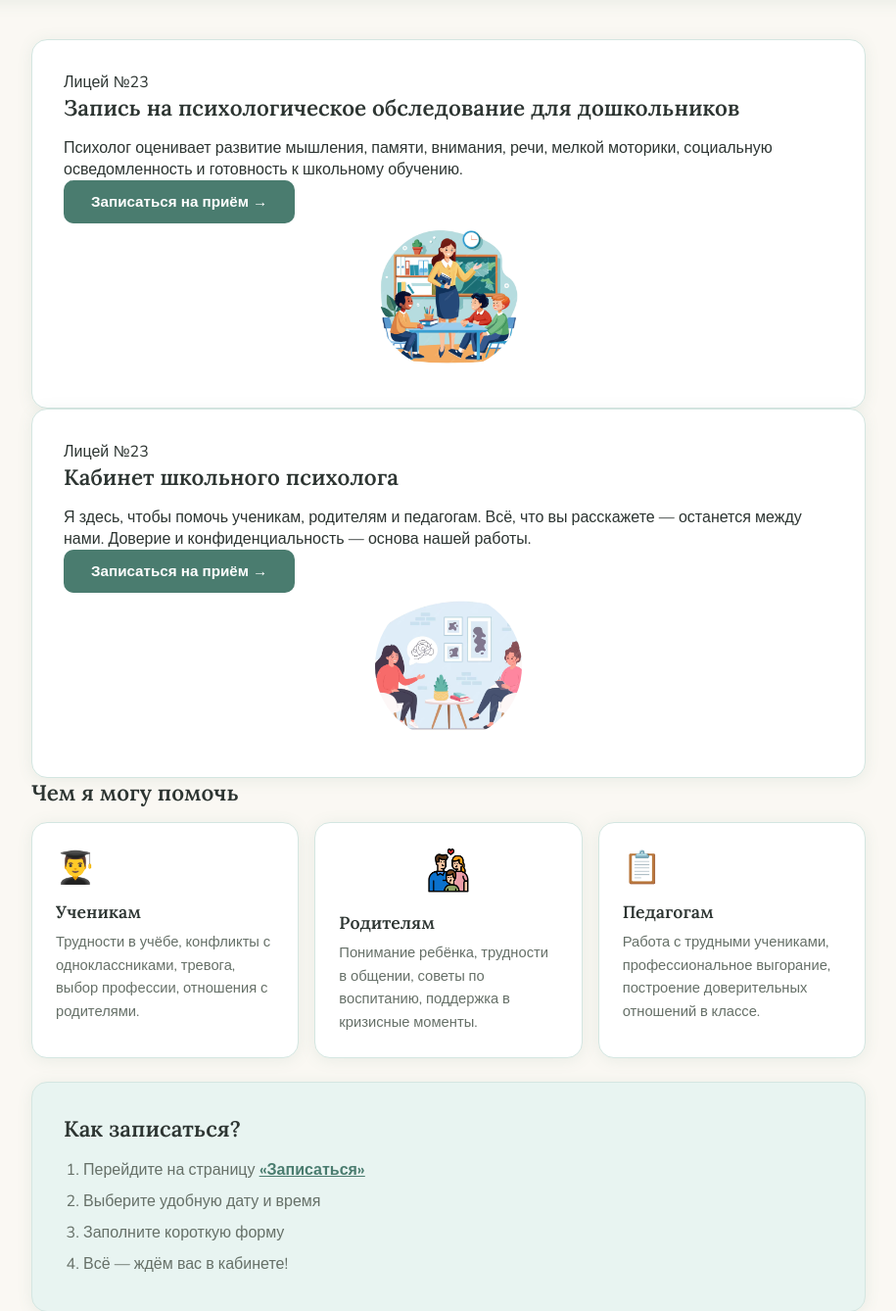
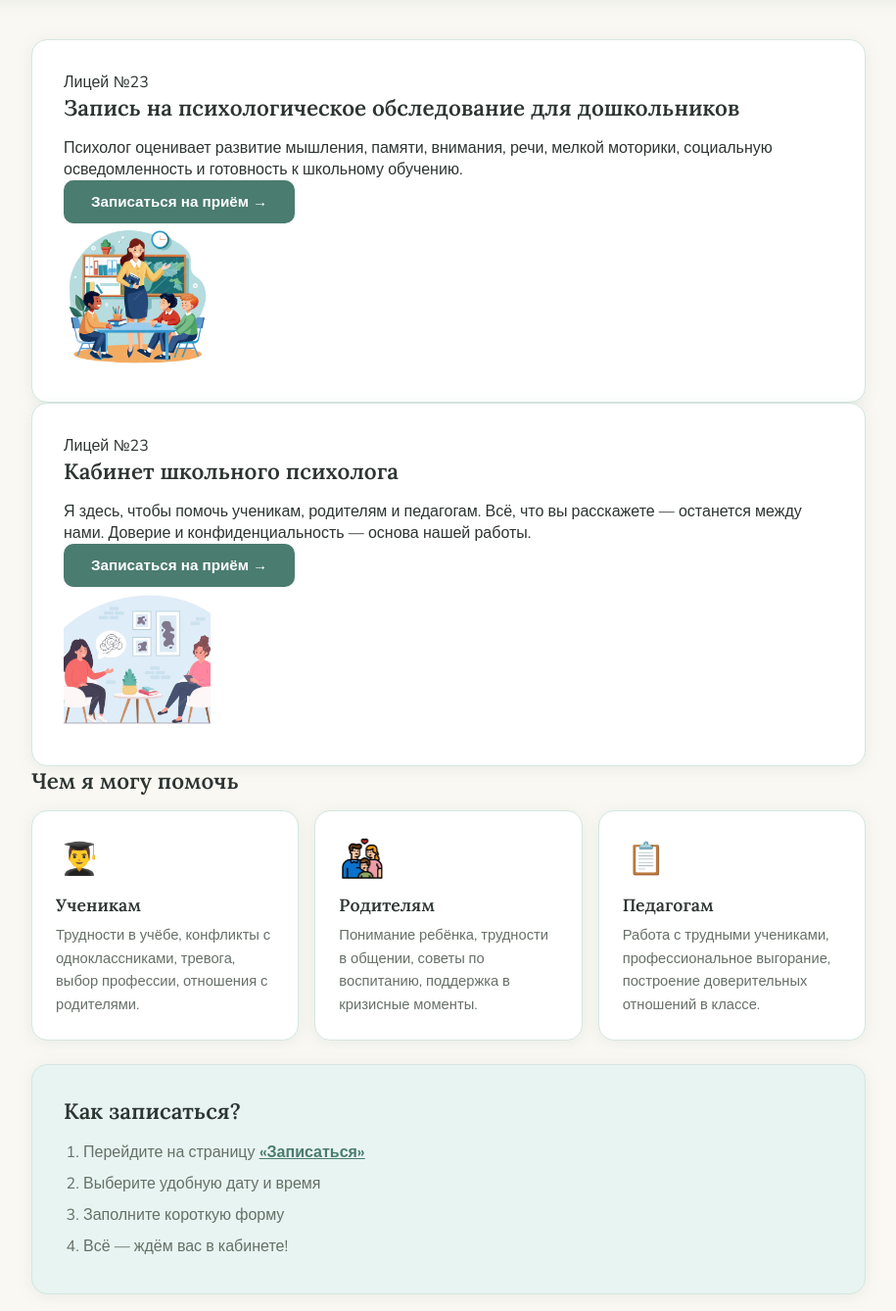
Before and after one commit to stephanvoytov/psychology-site, a Django app: page / in a window 1280 px wide. Shown: the part 70-1408 px from the top of the page at 98% size, without its empty margins (182-1097 px from the left). Run offline with Django 5.2, Linux system fonts and the light colour scheme.

Commit message:
better home.html

```diff
--- a/templates/booking/home.html
+++ b/templates/booking/home.html
@@ -3,7 +3,6 @@
 {% block title %}Психолог Лицея №23{% endblock %}
 
 {% block content %}
-
 
 <div class="cards-container">
     <!-- Блок 1: Для дошкольников -->
@@ -15,14 +14,14 @@
                 Психолог оценивает развитие мышления, памяти, внимания, речи, мелкой моторики,
                 социальную осведомленность и готовность к школьному обучению.
             </p>
-            <a href="{% url 'schedule' %}" class="btn btn-primary">
+            <a href="{% url 'psychologist_schedule' 1 %}" class="btn btn-primary">
                 Записаться на приём <span class="btn-arrow">→</span>
             </a>
         </div>
-        <div style="flex: 0 0 auto; text-align: center;">
-            <img src="{% static '/images/sobesedovanie.png' %}"
-                 alt="Психолог"
-                 style="width: 150px; height: 150px; object-fit: cover; border-radius: 50%;">
+        <div style="flex:0 0 150px;">
+            <img src="{% static 'images/sobesedovanie.png' %}"
+                 alt="Обследование дошкольников"
+                 style="width:150px;height:150px;object-fit:cover;object-position:center;border-radius:12px;display:block;">
         </div>
     </div>
 
@@ -40,42 +39,42 @@
                 Записаться на приём <span class="btn-arrow">→</span>
             </a>
         </div>
-        <div style="flex: 0 0 auto; text-align: center;">
-            <img src="{% static '/images/psychologist.png' %}"
+        <div style="flex:0 0 150px;">
+            <img src="{% static 'images/psychologist.png' %}"
                  alt="Школьный психолог"
-                 style="width: 150px; height: 150px; object-fit: cover; border-radius: 50%;">
+                 style="width:150px;height:150px;object-fit:cover;object-position:top center;border-radius:12px;display:block;">
         </div>
     </div>
 </div>
 
 <!-- Блоки "Чем могу помочь" -->
-<h2 style="margin-bottom: 1rem;">Чем я могу помочь</h2>
-<div style="display: grid; grid-template-columns: repeat(auto-fit, minmax(240px, 1fr)); gap: 1rem; margin-bottom: 1.5rem;">
+<h2 style="margin-bottom:1rem;">Чем я могу помочь</h2>
+<div style="display:grid;grid-template-columns:repeat(auto-fit,minmax(240px,1fr));gap:1rem;margin-bottom:1.5rem;">
 
-    <div class="card" style="padding: 1.5rem;">
-        <div style="font-size: 2rem; margin-bottom: 0.75rem;">👨‍🎓</div>
-        <h2 style="font-size: 1.1rem; margin-bottom: 0.5rem;">Ученикам</h2>
-        <p style="color: var(--text-soft); font-size: 0.92rem; line-height: 1.6;">
+    <div class="card" style="padding:1.5rem;">
+        <div style="width:48px;height:48px;display:flex;align-items:center;justify-content:center;font-size:2rem;margin-bottom:0.75rem;">👨‍🎓</div>
+        <h2 style="font-size:1.1rem;margin-bottom:0.5rem;">Ученикам</h2>
+        <p style="color:var(--text-soft);font-size:0.92rem;line-height:1.6;">
             Трудности в учёбе, конфликты с одноклассниками, тревога, выбор профессии, отношения с родителями.
         </p>
     </div>
 
-    <div class="card" style="padding: 1.5rem;">
-        <div style="text-align: center; margin-bottom: 0.75rem;">
-            <img src="{% static '/images/parents.png' %}"
+    <div class="card" style="padding:1.5rem;">
+        <div style="width:48px;height:48px;margin-bottom:0.75rem;">
+            <img src="{% static 'images/parents.png' %}"
                  alt="Родителям"
-                 style="width: 48px; height: 48px;">
+                 style="width:48px;height:48px;object-fit:contain;display:block;">
         </div>
-        <h2 style="font-size: 1.1rem; margin-bottom: 0.5rem;">Родителям</h2>
-        <p style="color: var(--text-soft); font-size: 0.92rem; line-height: 1.6;">
+        <h2 style="font-size:1.1rem;margin-bottom:0.5rem;">Родителям</h2>
+        <p style="color:var(--text-soft);font-size:0.92rem;line-height:1.6;">
             Понимание ребёнка, трудности в общении, советы по воспитанию, поддержка в кризисные моменты.
         </p>
     </div>
 
-    <div class="card" style="padding: 1.5rem;">
-        <div style="font-size: 2rem; margin-bottom: 0.75rem;">📋</div>
-        <h2 style="font-size: 1.1rem; margin-bottom: 0.5rem;">Педагогам</h2>
-        <p style="color: var(--text-soft); font-size: 0.92rem; line-height: 1.6;">
+    <div class="card" style="padding:1.5rem;">
+        <div style="width:48px;height:48px;display:flex;align-items:center;justify-content:center;font-size:2rem;margin-bottom:0.75rem;">📋</div>
+        <h2 style="font-size:1.1rem;margin-bottom:0.5rem;">Педагогам</h2>
+        <p style="color:var(--text-soft);font-size:0.92rem;line-height:1.6;">
             Работа с трудными учениками, профессиональное выгорание, построение доверительных отношений в классе.
         </p>
     </div>
@@ -83,11 +82,10 @@
 </div>
 
 <!-- Блок "Как записаться" -->
-<div class="card" style="background: var(--green-pale); border-color: var(--border);">
-    <h2 style="margin-bottom: 0.75rem;">Как записаться?</h2>
-    <ol style="color: var(--text-soft); line-height: 2; padding-left: 1.25rem;">
-        <li>Перейдите на страницу <a href="{% url 'schedule' %}" style="color: var(--green); font-weight: 700;">«Записаться»</a>
-        </li>
+<div class="card" style="background:var(--green-pale);border-color:var(--border);">
+    <h2 style="margin-bottom:0.75rem;">Как записаться?</h2>
+    <ol style="color:var(--text-soft);line-height:2;padding-left:1.25rem;">
+        <li>Перейдите на страницу <a href="{% url 'schedule' %}" style="color:var(--green);font-weight:700;">«Записаться»</a></li>
         <li>Выберите удобную дату и время</li>
         <li>Заполните короткую форму</li>
         <li>Всё — ждём вас в кабинете!</li>
```
